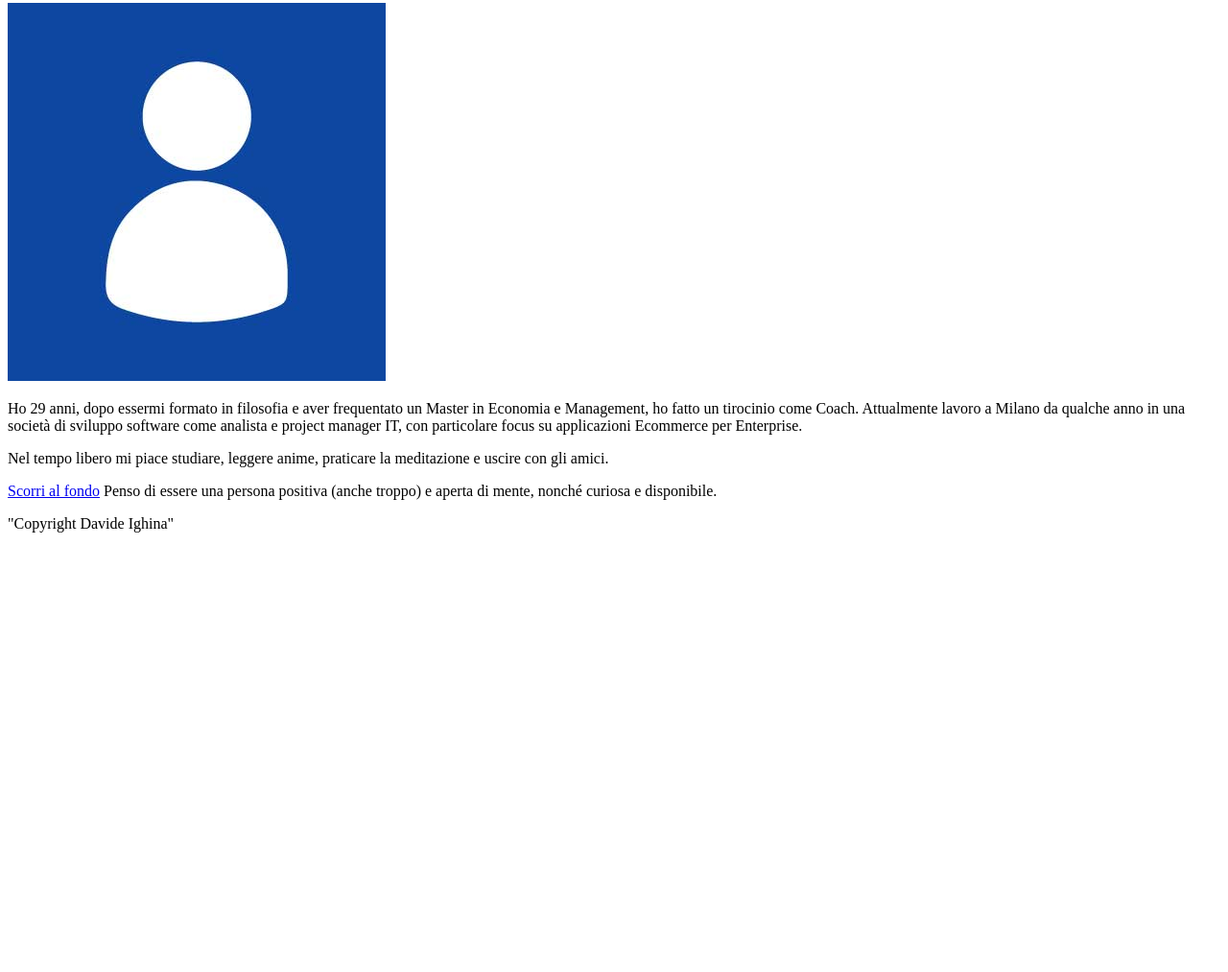
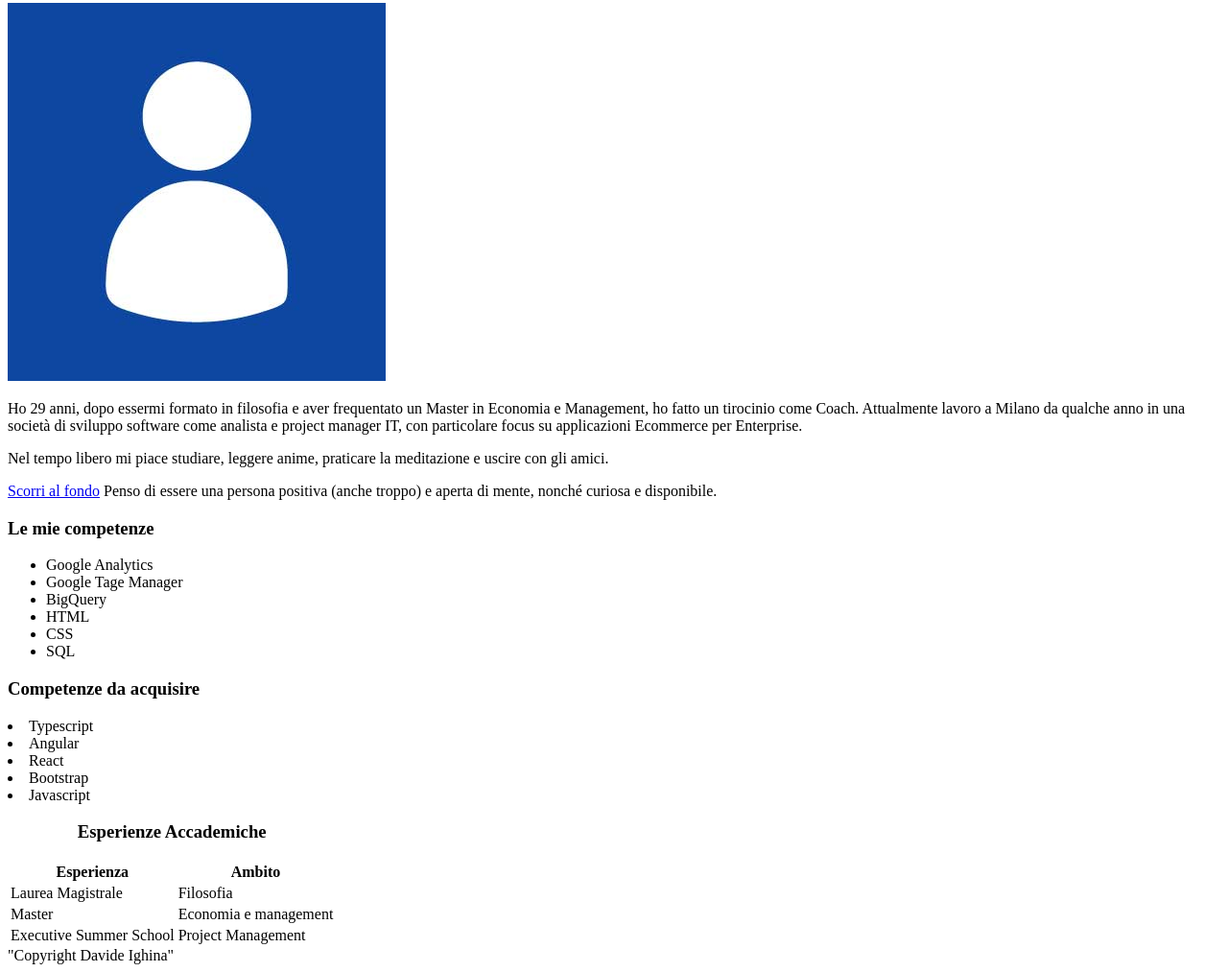
Before and after one commit to davidighi/epicode, a plain HTML site: page index.html in a window 1280 px wide. Shown: the part 124-1137 px from the top of the page at 96% size. Before the commit the page ends 800 px from the top, so only its background shows below. Drawn offline with Linux system fonts and the light colour scheme.

Commit message:
Update index.html

```diff
--- a/index.html
+++ b/index.html
@@ -8,7 +8,7 @@
     - main>p con link inutilizzabile
     - div>ul con titolo "Le mie Competenze"
     - main>ol con titolo "Competenze da acquisire" (3 DESC)
-    - table con exp professionali e accademiche
+    - table con exp professionali/accademiche
 -->
 
 
@@ -37,8 +37,43 @@
             <a href="#">Scorri al fondo</a>
             Penso di essere una persona positiva (anche troppo) e aperta di mente, nonché curiosa e disponibile.
         </p>
+        <div>
+            <h3>Le mie competenze</h3>
+            <ul>
+                <li>Google Analytics</li>
+                <li>Google Tage Manager</li>
+                <li>BigQuery</li>
+                <li>HTML</li>
+                <li>CSS</li>
+                <li>SQL</li>
+            </ul>
+        </div>
+        <div>
+            <h3>Competenze da acquisire</h3>
+            <li>Typescript</li>
+            <li>Angular</li>
+            <li>React</li>
+            <li>Bootstrap</li>
+            <li>Javascript</li>
+        </div>
         <table>
-
+            <caption><h3>Esperienze Accademiche</h3></caption>
+            <tr>
+                <th>Esperienza</th>
+                <th>Ambito</th>
+            </tr>
+            <tr>
+                <td>Laurea Magistrale</td>
+                <td>Filosofia</td>
+            </tr>
+            <tr>
+                <td>Master</td>
+                <td>Economia e management</td>
+            </tr>
+            <tr>
+                <td>Executive Summer School</td>
+                <td>Project Management</td>
+            </tr>
         </table>
     </main>
     <footer id="#footer">
```
